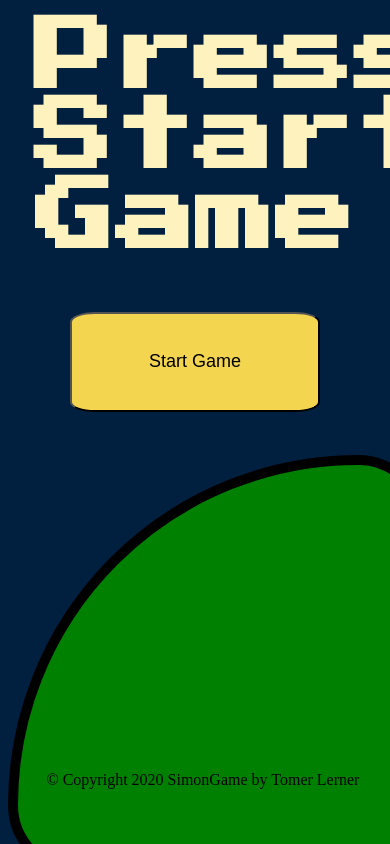
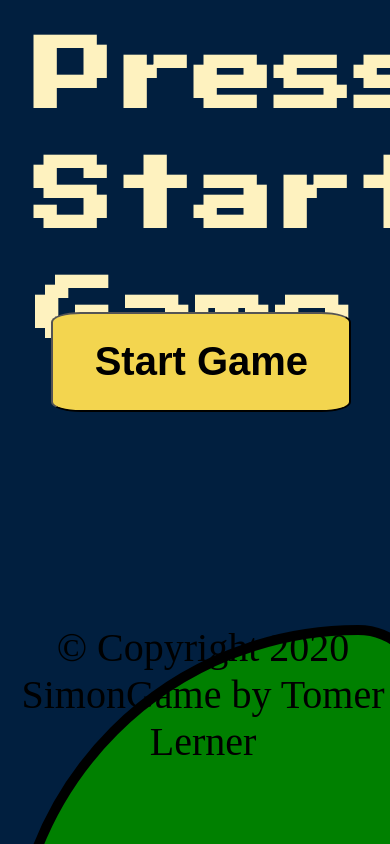
Before and after one commit to lerner1208/Simon-Game, a plain HTML site: page index.html in a window 390 px wide. Shown: the top 844 px of the page. Drawn offline with nearby package versions, Linux system fonts and the light colour scheme.

Commit message:
responsive fixed

```diff
--- a/styles.css
+++ b/styles.css
@@ -82,6 +82,11 @@ body {
 }
 
 @media (max-width:1013px){
+  .top{
+    margin: 2%;
+    height: 600px;
+  }
+
   .container {
     display: block;
     width: 100%;
@@ -119,8 +124,10 @@ body {
   }
 
   #level-title {
+    height: 40%;
     font-family: 'Press Start 2P', cursive;
     font-size: 5rem;
+    line-height: 150%;
     margin:  5%;
     color: #FEF2BF;
   }
@@ -128,8 +135,10 @@ body {
   .startBtn{
     margin: 10%;
     height: 100px;
-    width: 250px;
-    font-size: large;
+    width: 300px;
+    font-size: 2.5rem;
+    font-weight: bold;
+    border-color: black;
     background-color: rgb(243, 213, 79);
     border-radius: 10%;
   }
@@ -137,13 +146,16 @@ body {
   .startBtn:hover{
     margin: 10%;
     height: 100px;
-    width: 250px;
-    font-size: large;
+    width: 300px;
+    font-size: 2.5rem;
+    font-weight: bold;
+    border-color: black;
     background-color: rgb(243, 213, 79);
     border-radius: 10%;
   }
 
   #footer{
+    font-size: 2.5rem;
     position: absolute;
     bottom: 0;
     width: 100%;
```
